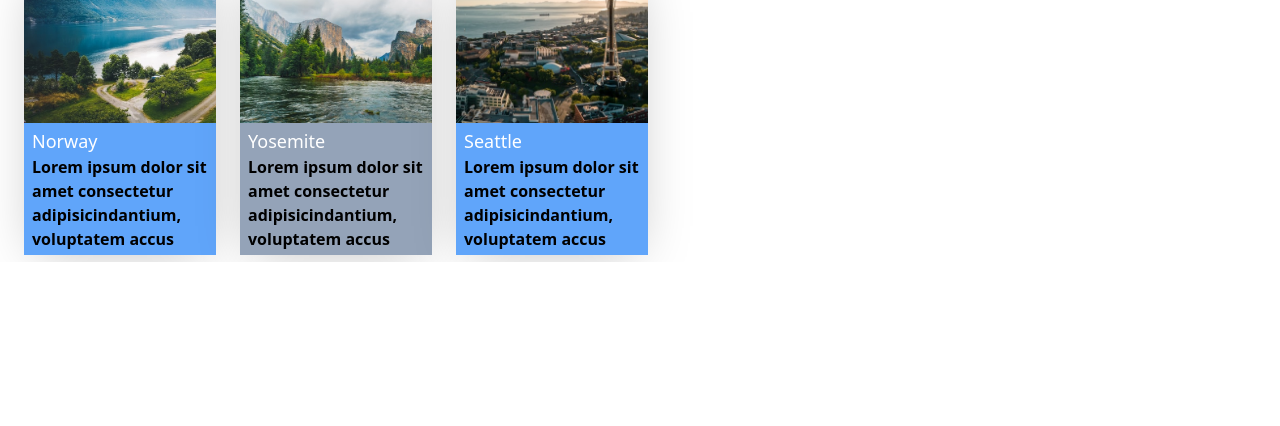
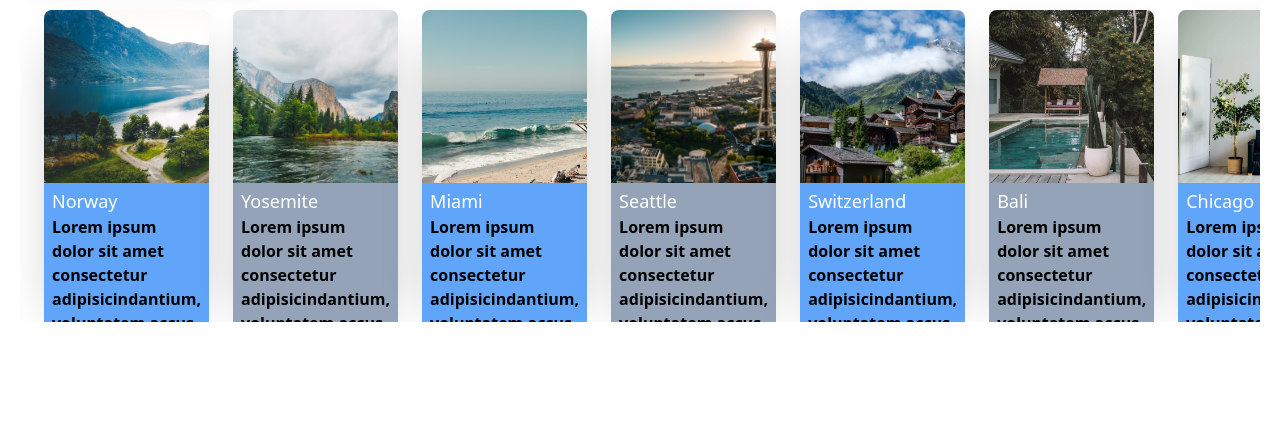
Before and after one commit to justinornelas10/TailwindPlatzi, a website: page src/index.html in a window 1280 px wide. Shown: the part 374-800 px from the top of the page. Drawn offline with Linux system fonts and the light colour scheme.

Commit message:
feat: :sparkles: Add a section called Recomendados for our landing page

```diff
--- a/package.json
+++ b/package.json
@@ -4,5 +4,8 @@
   },
   "scripts": {
     "tw:build": "tailwindcss -i ./src/input.css -o ./public/output.css --watch"
+  },
+  "dependencies": {
+    "tailwind-scrollbar-hide": "^1.1.7"
   }
 }
--- a/src/index.html
+++ b/src/index.html
@@ -33,7 +33,13 @@
 
                 </div>
             </div>
-            <div id="recommendations" class="w-auto overflow-hidden p-6 flex justify-start space-x-6" >
+            <div id="recommendations" class="p-5" >
+                <div class="w-60 h-10 bg-red-400 text-center rounded-lg shadow-lg">
+                    <h3 class="text-3xl text-white">Recomendados</h3>
+                </div>
+
+                <section class="w-auto h-auto p-6 flex justify-start space-x-6
+                             overflow-x-auto overscroll-x-contain">
                     <div class="card">
                         <figure class="bg-norway"></figure>
                         <div class="card_cont  bg-blue-400">
@@ -49,22 +55,44 @@
                         </div>
                     </div>
                     <div class="card">
+                        <figure class="bg-miami"></figure>
+                        <div class="card_cont  bg-blue-400">
+                            <h4>Miami</h4>
+                            <p class="font-bold">Lorem ipsum dolor sit amet consectetur adipisicindantium, voluptatem accus</p>
+                        </div>
+                    </div>
+                    <div class="card">
                         <figure class="bg-seattle"></figure>
-                    <div class="card_cont bg-blue-400">
+                        <div class="card_cont bg-slate-400">
                             <h4>Seattle</h4>
                             <p class="font-bold">Lorem ipsum dolor sit amet consectetur adipisicindantium, voluptatem accus</p>
                         </div>
                     </div>
-                <!-- <div class="card">
+                    <div class="card">
                         <figure class="bg-switzerland"></figure>
-                    <div class="card_cont  bg-slate-400">
+                        <div class="card_cont  bg-blue-400">
                             <h4>Switzerland</h4>
                             <p class="font-bold">Lorem ipsum dolor sit amet consectetur adipisicindantium, voluptatem accus</p>
                         </div>
-                </div> -->
                     </div>
+                    <div class="card">
+                        <figure class="bg-bali"></figure>
+                        <div class="card_cont  bg-slate-400">
+                            <h4>Bali</h4>
+                            <p class="font-bold">Lorem ipsum dolor sit amet consectetur adipisicindantium, voluptatem accus</p>
+                        </div>
+                    </div>
+                    <div class="card">
+                        <figure class="bg-chicago"></figure>
+                        <div class="card_cont  bg-blue-400">
+                            <h4>Chicago</h4>
+                            <p class="font-bold">Lorem ipsum dolor sit amet consectetur adipisicindantium, voluptatem accus</p>
+                        </div>
+                    </div>
+                </section>
+            </div>
+        </section>
         <div id="featured_rentals" ></div>
-        </section>
     </main>
     <footer></footer>
 </body>
--- a/tailwind.config.js
+++ b/tailwind.config.js
@@ -31,4 +31,8 @@ module.exports = {
       }
     },
   },
+  plugins: [
+    require('tailwind-scrollbar-hide')
+    // ...
+  ]
 }
```
Also changed, not shown: public/output.css, 1 other file. Lines whose indentation alone changed are shown as unchanged.
